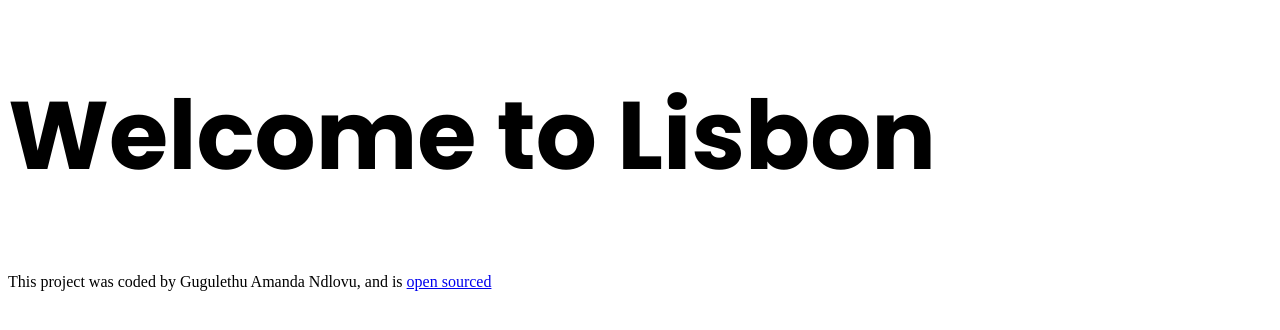
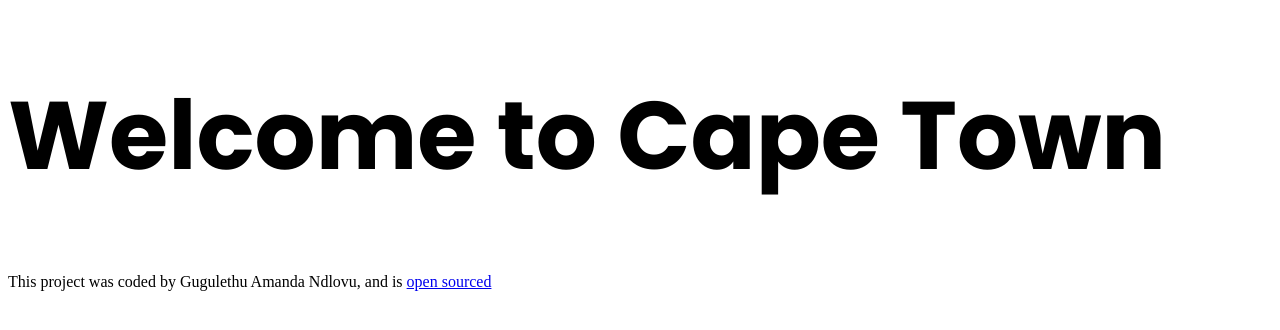
Before and after one commit to guguamanda/travel-project-add-on, a plain HTML site: page index.html in a window 1280 px wide. Drawn offline with Linux system fonts and the light colour scheme.

Commit message:
update html

```diff
--- a/index.html
+++ b/index.html
@@ -11,10 +11,10 @@
       rel="stylesheet"
     />
     <link rel="stylesheet" href="src/styles.css" />
-    <title>Welcome to Lisbon</title>
+    <title>Welcome to Cape Town</title>
   </head>
   <body>
-    <h1>Welcome to Lisbon</h1>
+    <h1>Welcome to Cape Town</h1>
   </body>
   <footer>
     This project was coded by Gugulethu Amanda Ndlovu, and is
```
